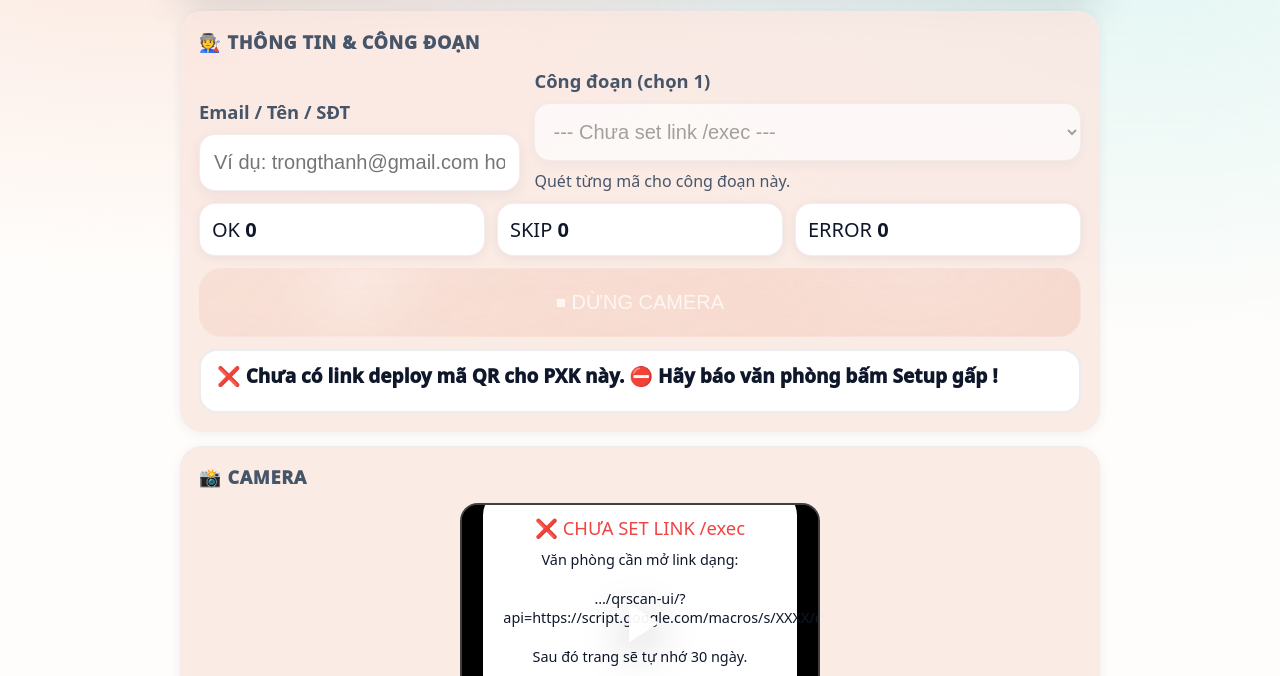
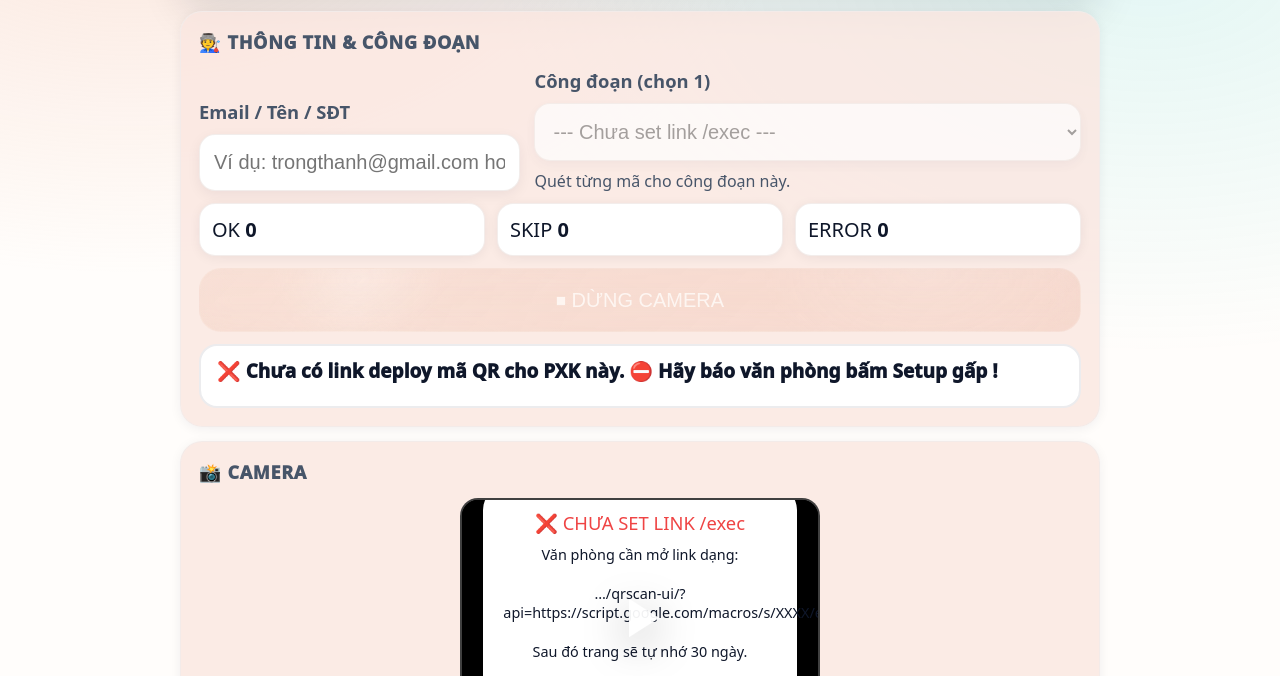
Before and after one commit to mthudangn/tm-qrscan-ui, a plain HTML site: page index.html in a window 1280 px wide. Shown: the part 111-787 px from the top of the page. Drawn offline with Linux system fonts and the light colour scheme.

Commit message:
Update index.html

```diff
--- a/index.html
+++ b/index.html
@@ -358,7 +358,7 @@
       fill: rgba(255,255,255,.94);
       filter: drop-shadow(0 10px 22px rgba(0,0,0,.35));
     }
-    .btnStop{
+    #btnStop{
       min-height: 64px;
       padding: 0 18px !important;
       line-height: 1.1;
```
